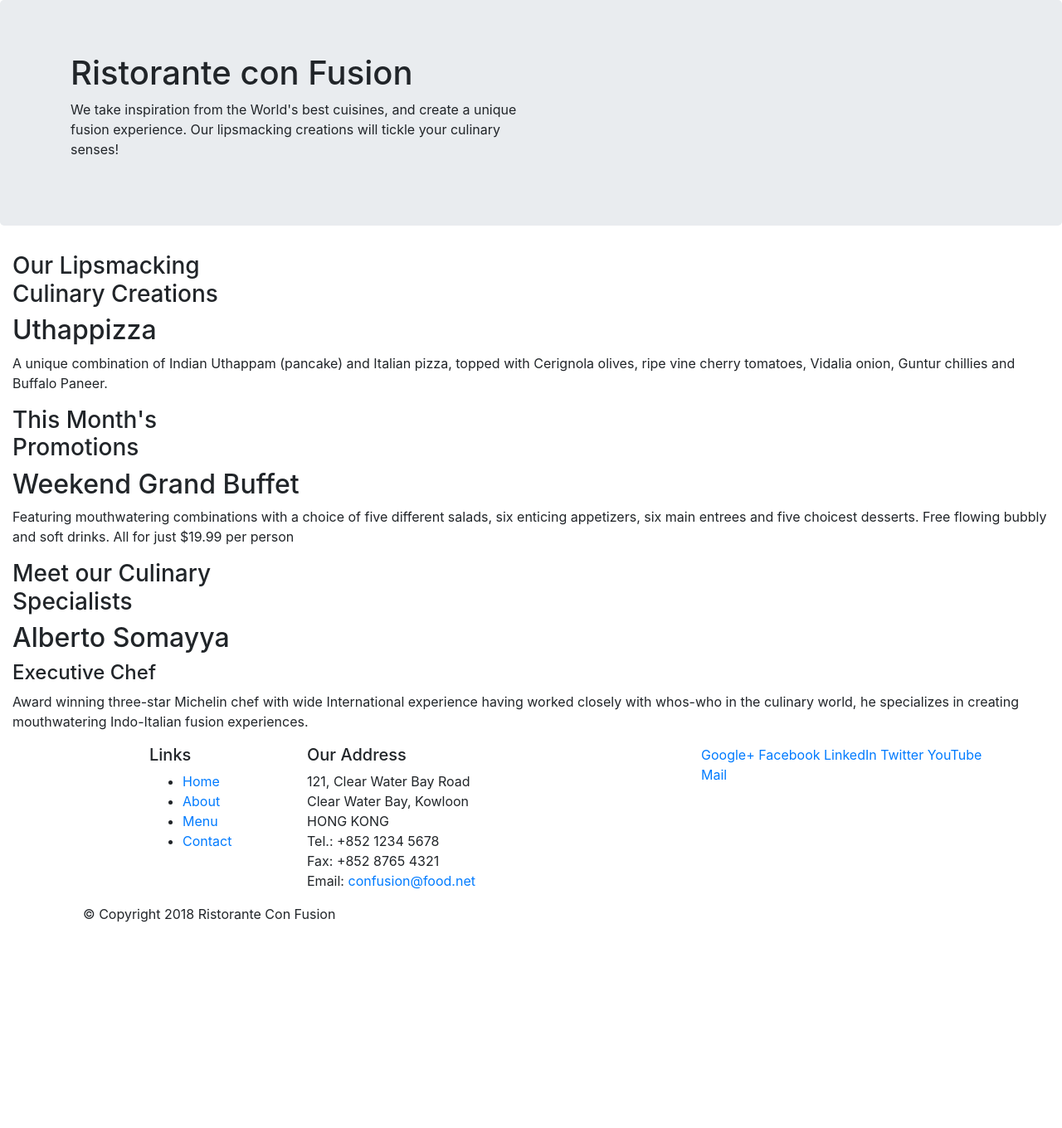
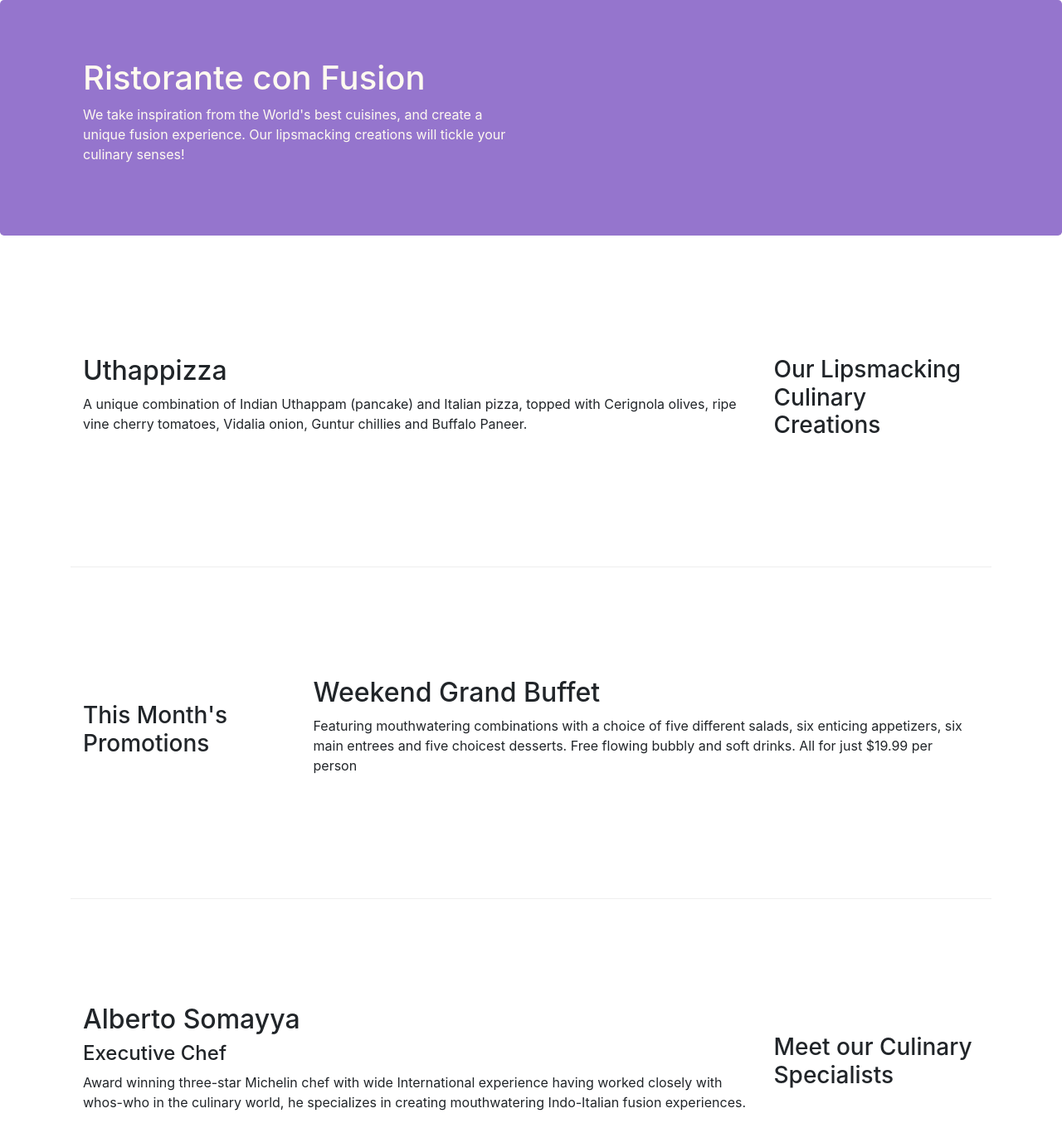
Before and after one commit to rahulsh18/conFusion, a website: page index.html in a window 1280 px wide. Shown: the top 1360 px of the page at 83% size. Before the commit the page ends 1130 px from the top, so only its background shows below. Drawn offline with nearby package versions, Linux system fonts and the light colour scheme.

Commit message:
Bootstrap Grid Part 2

```diff
--- /dev/null
+++ b/css/styles.css
@@ -0,0 +1,31 @@
+.row-header{
+    margin: 0px auto;
+    padding: 0px auto;
+}
+
+.row-content {
+    margin:0px auto;
+    padding: 50px 0px 50px 0px;
+    border-bottom: 1px ridge;
+    min-height: 400px;
+}
+
+
+.footer{
+    background-color: #d1c4e9;
+    margin: 0px auto;
+    padding: 20px 0px 20px 0px;
+}
+
+.jumbotron{
+    padding: 70px 30px 70px 30px;
+    margin: 0px auto;
+    background: #9575cd;
+    color: floralwhite;
+}
+
+.address{
+    font-size: 80%;
+    margin: 0px;
+    color: #0f0f0f;
+}
--- a/index.html
+++ b/index.html
@@ -9,6 +9,7 @@
 
      <!-- Bootstrap CSS -->
      <link rel="stylesheet" href="node_modules/bootstrap/dist/css/bootstrap.min.css">
+     <link rel="stylesheet" href="css/styles.css">
     <title>Ristorante Con Fusion</title>
 </head>
 
@@ -16,7 +17,7 @@
 
     <header class="jumbotron">
         <div class="container">
-            <div class="row">
+            <div class="row row-header">
                 <div class="col-12 col-sm-6">
                     <h1>Ristorante con Fusion</h1>
                     <p>We take inspiration from the World's best cuisines, and create a unique fusion experience. Our lipsmacking creations will tickle your culinary senses!</p>
@@ -27,8 +28,8 @@
         </div>
     </header>
 
-    <div>
-        <div>
+    <div class ="container">
+        <div class="row row-content align-items-center">
             <div class="col-12 col-sm-4 order-sm-last col-md-3">
                 <h3>Our Lipsmacking Culinary Creations</h3>
             </div>
@@ -39,7 +40,7 @@
         </div>
 
 
-        <div>
+        <div class="row row-content align-items-center">
             <div class="col-12 col-sm-4 col-md-3">
                 <h3>This Month's Promotions</h3>
             </div>
@@ -49,7 +50,7 @@
             </div>
         </div>
 
-        <div>
+        <div class="row row-content align-items-center">
             <div class="col-12 col-sm-4 order-sm-last col-md-3">
                 <h3>Meet our Culinary Specialists</h3>
             </div>
@@ -61,12 +62,12 @@
         </div>
     </div>
 
-    <footer>
+    <footer class="footer">
         <div class="container">
             <div class="row">
                 <div class="col-4 offset-1 col-sm-2">
                     <h5>Links</h5>
-                    <ul>
+                    <ul class="list-unstyled">
                         <li><a href="#">Home</a></li>
                         <li><a href="#">About</a></li>
                         <li><a href="#">Menu</a></li>
@@ -84,8 +85,8 @@
 		              Email: <a href="mailto:confusion@food.net">confusion@food.net</a>
 		           </address>
                 </div>
-                <div class="col-12 col-sm-4">
-                    <div>
+                <div class="col-12 col-sm-4 align-self-center">
+                    <div class="text-center">
                         <a href="http://google.com/+">Google+</a>
                         <a href="http://www.facebook.com/profile.php?id=">Facebook</a>
                         <a href="http://www.linkedin.com/in/">LinkedIn</a>
@@ -95,7 +96,7 @@
                     </div>
                 </div>
            </div>
-           <div>
+           <div class="row justify-content-center">
                 <div class="col-auto">
                     <p>© Copyright 2018 Ristorante Con Fusion</p>
                 </div>
```
